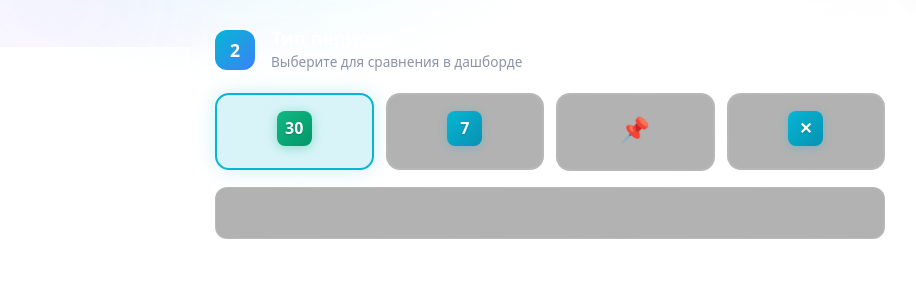
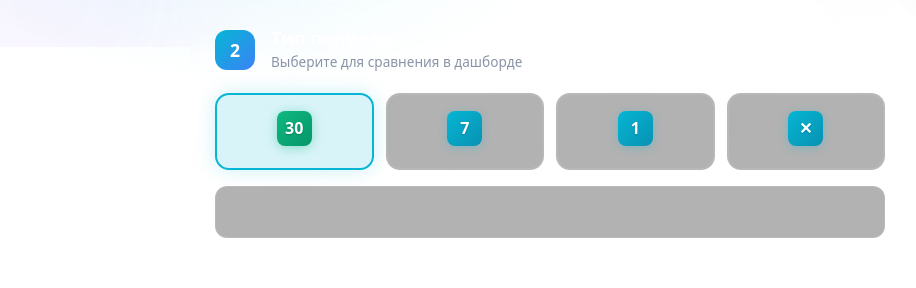
Before and after one commit to linkyl2k/OnePoweb, a Python web app: template templates/index.html in a window 1280 px wide. Shown: the part 753-1041 px from the top of the page, without its empty margins (90-1006 px from the left). Run offline with Jinja, Linux system fonts and the light colour scheme; the template is opened without the code that fills it, so the values that code supplies are empty.

Commit message:
Change day period icon to number 1

```diff
--- a/templates/index.html
+++ b/templates/index.html
@@ -74,7 +74,7 @@
         <label class="period-option">
           <input type="radio" name="period_type" value="day">
           <div class="period-card">
-            <div class="period-icon">📌</div>
+            <div class="period-icon period-icon-number">1</div>
             <div class="period-label">{{ t('day') }}</div>
           </div>
         </label>
```
